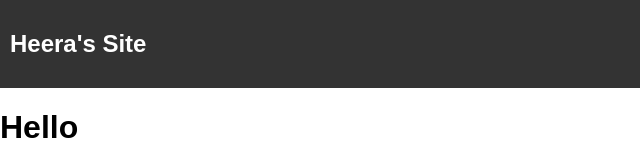
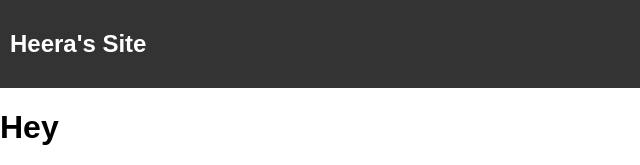
Before and after one commit to hra03/mobile-first-ddsa-server, a plain HTML site: page index.html in a window 1280 px wide. Shown: the top 165 px of the page, 0-640 px from the left. Drawn offline with Linux system fonts and the light colour scheme.

Commit message:
uni work2

```diff
--- a/index.html
+++ b/index.html
@@ -38,7 +38,7 @@
       </div>
       <main>
         <div>
-          <h1>Hello</h1>
+          <h1>Hey</h1>
         </div>
         <div class="articles">
           <div>
```
